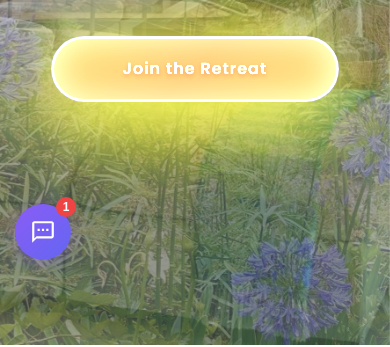
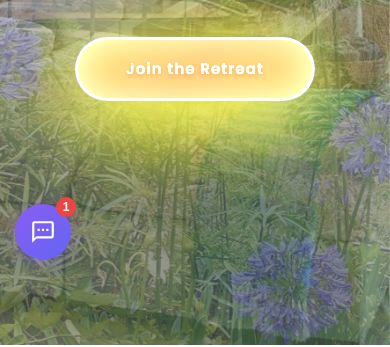
Before and after one commit to bertinamia-ship-it/Sacred-Rebirth, a plain HTML site: page index.html in a window 390 px wide. Shown: the part 499-846 px from the top of the page. Drawn offline with nearby package versions, Linux system fonts and the light colour scheme; a web font is replaced by a local one.

Commit message:
Hacer botón Join the Retreat más estrecho en móvil con max-width

```diff
--- a/index.html
+++ b/index.html
@@ -742,8 +742,10 @@
     /* Hero button mobile - más pequeño pero MUY brillante */
     @media (max-width: 768px) {
       .btn-hero-main {
-        padding: 1.2rem 2.5rem !important;
-        font-size: 1.1rem !important;
+        padding: 1.2rem 2rem !important;
+        font-size: 1.05rem !important;
+        min-width: 200px !important;
+        max-width: 280px !important;
         box-shadow: 0 20px 60px rgba(217, 174, 95, 0.8),
                     0 0 80px rgba(255, 215, 0, 0.6),
                     0 0 40px rgba(255, 255, 255, 0.4),
@@ -762,8 +764,10 @@
 
     @media (max-width: 430px) {
       .btn-hero-main {
-        padding: 1rem 2rem !important;
-        font-size: 1rem !important;
+        padding: 1rem 1.5rem !important;
+        font-size: 0.95rem !important;
+        min-width: 180px !important;
+        max-width: 240px !important;
         box-shadow: 0 25px 70px rgba(217, 174, 95, 0.9),
                     0 0 100px rgba(255, 215, 0, 0.7),
                     0 0 50px rgba(255, 255, 255, 0.5),
```
